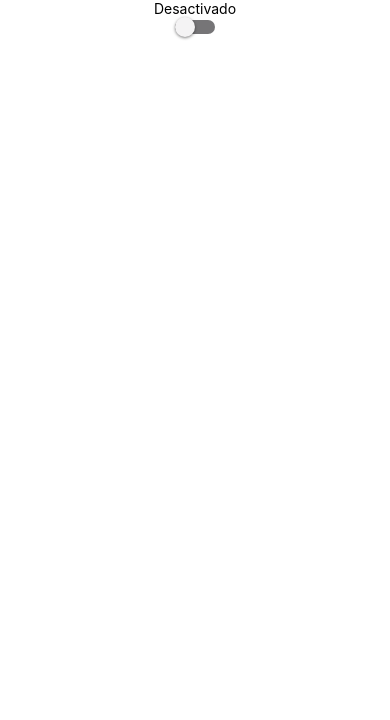
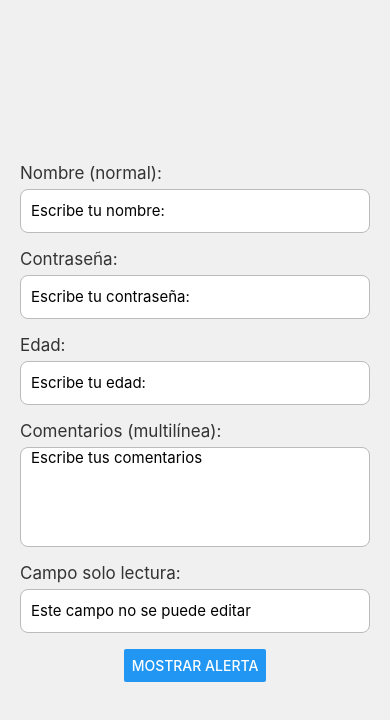
Before and after one commit to BySenko0/PM194, a React Native app in the folder MyNewBlank/: screen / in a window 390 px wide. Shown: the top 720 px of the page. Built offline with nearby package versions, Linux system fonts and the light colour scheme.

Commit message:
clase de practica 9 text input y alert

```diff
--- a/MyNewBlank/App.js
+++ b/MyNewBlank/App.js
@@ -1,67 +1,97 @@
-/*Zona 1: Importaciones */
+import React, { useState } from 'react';
+import { StyleSheet, Text, View, Button, TextInput, Alert, ScrollView } from 'react-native';
 
-import { StatusBar } from 'expo-status-bar';
-import { StyleSheet, Text, View, Button, Switch } from 'react-native';
-import React, {useState} from 'react';
+export default function App() {
+  const [nombre, setNombre] = useState('');
+  const [password, setPassword] = useState('');
+  const [comments, setComments] = useState('');
+  const [age, setAge] = useState('');
+
+  const showAlert = () => {
+    if (nombre.trim() === '' || password.trim() === '' || age.trim() === '') {
+      window.alert('Error', 'Por favor, completa todos los campos obligatorios.');
+    } else {
+      window.alert(
+        `Nombre:
+        ${nombre}\nEdad: ${age}\nComentarios: ${comments || 'Ninguno'}`
+      );
+    }
+  };
 
 
+  return (
+    <ScrollView contentContainerStyle={styles.container}>
+      <Text style={styles.title}>Nombre (normal):</Text>
+      <TextInput
+        style={styles.input}
+        placeholder="Escribe tu nombre:"
+        value={nombre}
+        onChangeText={setNombre}
+      />
 
+      <Text style={styles.title}>Contraseña:</Text>
+      <TextInput
+        style={styles.input}
+        placeholder="Escribe tu contraseña:"
+        value={password}
+        onChangeText={setPassword}
+        secureTextEntry={true}
+      />
 
+      <Text style={styles.title}>Edad:</Text>
+      <TextInput
+        style={styles.input}
+        placeholder="Escribe tu edad:"
+        value={age}
+        onChangeText={setAge}
+        keyboardType="numeric"
+      />
 
-const Interruptor = () => {
-  const [isEnabled, setIsEnabled] = useState(false);
-  const toggleSwitch = () => setIsEnabled(previousState => !previousState);
+      <Text style={styles.title}>Comentarios (multilínea):</Text>
+      <TextInput
+        style={[styles.input, { height: 100, textAlignVertical: 'top' }]}
+        placeholder="Escribe tus comentarios"
+        value={comments}
+        onChangeText={setComments}
+        multiline={true}
+        numberOfLines={4}
+      />
 
-  return (
-    <View style={styles.container}>
-        <Text>
-          {isEnabled ? 'Activado': 'Desactivado'}
-        </Text>
-        <Switch
-          trackColor={{false: '#767577', true: '#81b0ff'}}
-          thumbColor={isEnabled ? '#f5dd4b' : '#f4f3f4'}
-          onValueChange={toggleSwitch}
-          value={isEnabled}
-        />
+      <Text style={styles.title}>Campo solo lectura:</Text>
+      <TextInput
+        style={styles.input}
+        value="Este campo no se puede editar"
+        editable={false}
+      />
 
-    </View>
-  )
-}
-
-
-/*Zona 2: Main */
-
-export default function App() {
-  return (
-
-    <View style={styles.container}>
-        <Interruptor />
-    </View>
+      <Button title="Mostrar alerta" onPress={showAlert} />
+    </ScrollView>
   );
 }
 
-
-/*Zona 3: Estetica del screen */
 const styles = StyleSheet.create({
   container: {
-    flex: 1,
+    flexGrow: 1,
+    backgroundColor: '#f0f0f0',
+    alignItems: 'center',
+    justifyContent: 'center',
+    padding: 20,
+  },
+  title: {
+    fontSize: 17,
+    color: '#333',
+    marginBottom: 6,
+    alignSelf: 'flex-start',
+  },
+  input: {
+    height: 44,
+    borderColor: '#bbb',
+    borderWidth: 1,
+    paddingHorizontal: 10,
+    marginBottom: 16,
+    borderRadius: 8,
     backgroundColor: '#fff',
-    alignItems: 'center',
-    justifyContent: 'space-',
-  },
-  text: {
-    color: 'white',
-    fontSize: 20,
-    height: 100,
-    width: 100,
-  },
-  red: {
-    backgroundColor: 'red',
-  },
-  green: {
-    backgroundColor: 'green',
-  },
-  blue: {
-    backgroundColor: 'blue',
+    width: '100%',
+    fontSize: 15,
   },
 });
```
